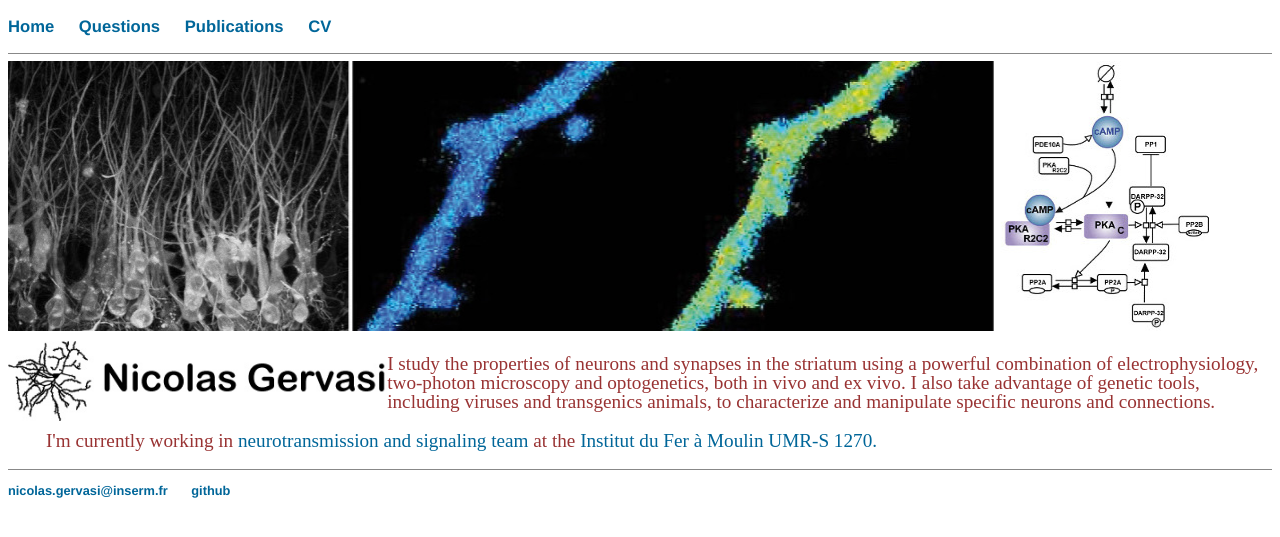
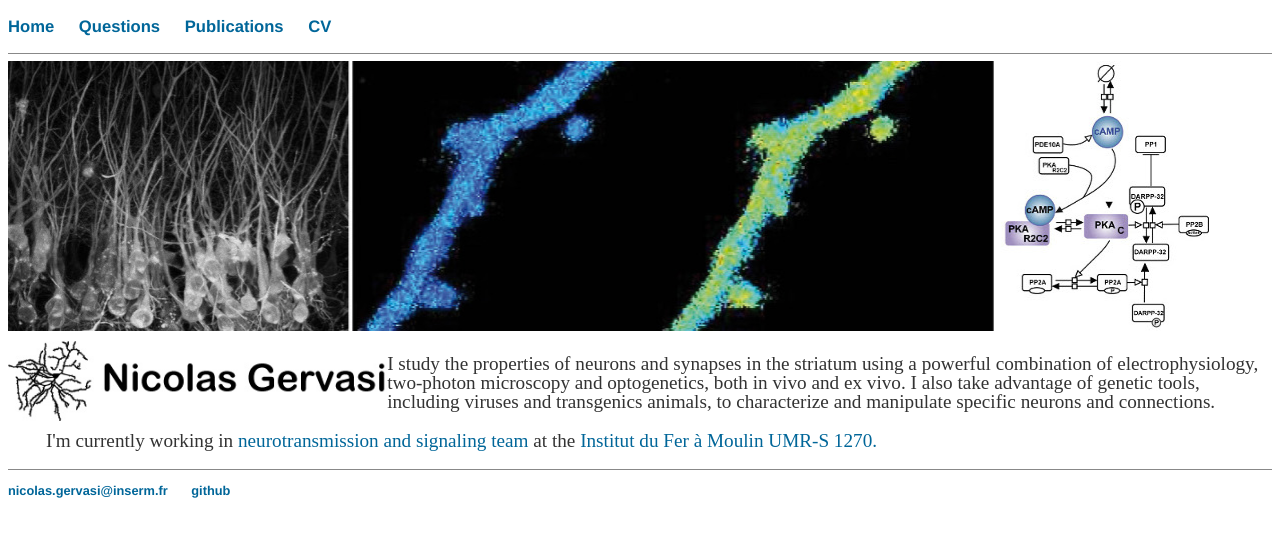
Before and after one commit to nicolasgervasi/nicolasgervasi.github.io, a Jekyll site: the page built from index.html, in a window 1280 px wide. Shown: the top 537 px of the page. Built offline with Jekyll 4.4.1, drawn with Linux system fonts in a browser that asks for light colours.

Commit message:
Update main.css

```diff
--- a/css/main.css
+++ b/css/main.css
@@ -35,7 +35,7 @@ h2 {
 p {
     font-size: 1.5vw;
     line-height: 1.5vw;
-    color: #933;
+    color: #333;
     margin-left:3%;
 }
 
```
